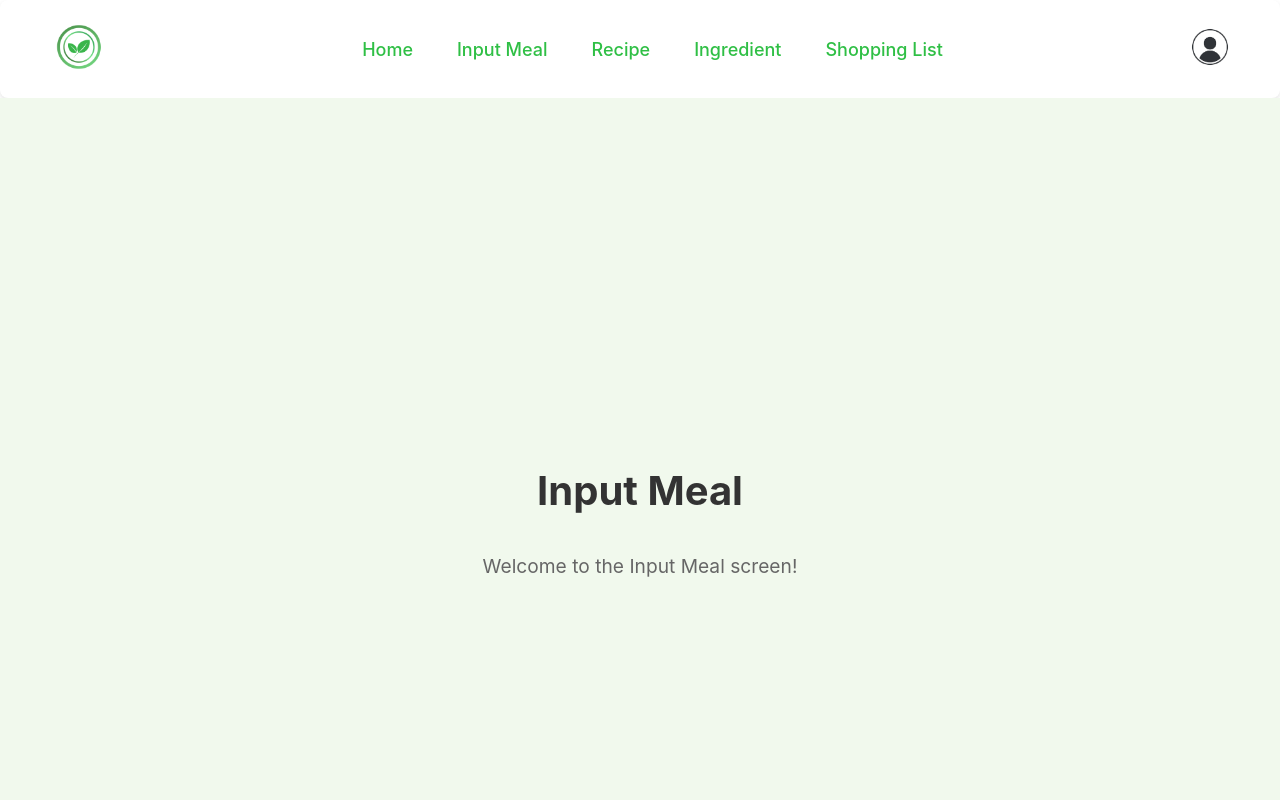
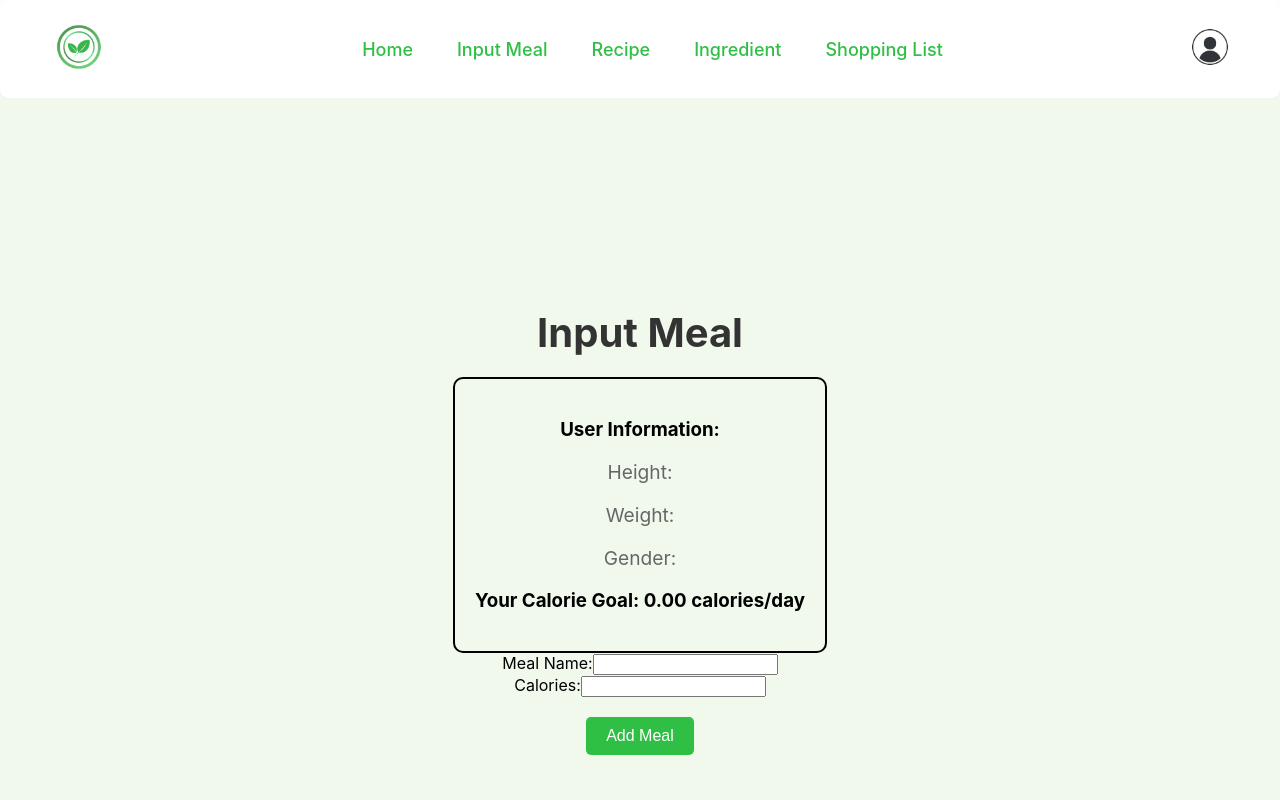
Before and after one commit to The-Feast-Finders/CS2340R_GreenPlate, a React (Create React App) app in the folder gp/: page /input-meal in a window 1280 px wide. Shown: the top 800 px of the page. Built offline with nearby package versions, Linux system fonts and the light colour scheme; no server answers.

Commit message:
Implemented user info and adding meals functionality

```diff
--- a/gp/src/components/InputMeal.jsx
+++ b/gp/src/components/InputMeal.jsx
@@ -1,16 +1,9 @@
 import React, { useState } from 'react';
-import { getAuth, onAuthStateChanged } from 'firebase/auth';
 import { getFirestore, doc, setDoc, collection, addDoc, Timestamp } from 'firebase/firestore';
 
-const InputMeal = () => {
+const InputMeal = ({ user }) => {
     const [mealName, setMealName] = useState('');
     const [calories, setCalories] = useState('');
-    const [user, setUser] = useState(null);
-
-    const auth = getAuth();
-    onAuthStateChanged(auth, (currentUser) => {
-        setUser(currentUser);
-    });
 
     const handleSubmit = async (event) => {
         event.preventDefault();
--- /dev/null
+++ b/gp/src/components/UserInfo.jsx
@@ -0,0 +1,42 @@
+import React, { useEffect, useState } from 'react';
+import '../pages/styles/UserInfo.css'; // Import CSS for styling
+import { getFirestore, doc, getDoc } from 'firebase/firestore';//necessary for read, write,listen, and query
+import { getAuth } from 'firebase/auth'; //needed to identify current user
+
+const UserInfo = () => { //starting main functional component
+  const [userInfo, setUserInfo] = useState({ height: '', weight: '', gender: '' }); //initializing user info with default empty string
+  const auth = getAuth(); //initialie instance to acces curr users state
+  const db = getFirestore(); // initialize database instance to fetch data
+
+  useEffect(() => { // used to execute side effect component
+    const fetchUserInfo = async () => { //asynchronous to fetch curr users info from firebase
+      const user = auth.currentUser; // sets user = curr user signed in
+      if (user) { //checks if there is a current user
+        const docRef = doc(db, "users", user.uid); // Reference to the user's document
+        const docSnap = await getDoc(docRef); // fetches curr "snapshot" of state
+
+        if (docSnap.exists()) { // checks if doc exists
+          setUserInfo(docSnap.data()); // if it does, update UserInfo state with the data
+        } else { //else
+          console.log("No such document!"); //message indicating document does not exist
+        }
+      }
+    };
+
+    fetchUserInfo(); //executes fetching process
+  }, [auth, db]); //code will re run if any of these change
+
+  return ( //starts return
+    <div className="UserInfo"> {/* div element of class UserInfo */}
+      <h3>User Information:</h3> {/* header*/}
+      <p>Height: {userInfo.height}</p> {/* displays info*/}
+      <p>Weight: {userInfo.weight}</p> {/* displays info*/}
+      <p>Gender: {userInfo.gender}</p> {/* displays info*/}
+    </div>
+  );
+};
+
+export default UserInfo;
+
+//Men: BMR = 13.397W + 4.799H - 136.248 + 88.362
+//Women: BMR = 9.247W + 3.098H - 103.92 + 447.593
--- a/gp/src/pages/IngredientPage.jsx
+++ b/gp/src/pages/IngredientPage.jsx
@@ -1,6 +1,7 @@
 import React from 'react';
 import NavigationBar from '../components/NavigationBar';
 //import './styles/IngredientPage.css'
+import InputMeal from '../components/InputMeal'
 
 const IngredientPage = () => {
     return (
@@ -10,7 +11,6 @@ const IngredientPage = () => {
                 <h1>Ingredient Page</h1>
                 <p>Welcome to the Ingredient Page!</p>
             </div>
-
         </div>
     );
 };
--- a/gp/src/pages/InputMealPage.jsx
+++ b/gp/src/pages/InputMealPage.jsx
@@ -1,17 +1,65 @@
-import React from 'react';
+import React, { useEffect, useState } from 'react';
 import NavigationBar from '../components/NavigationBar';
-//import './styles/InputMeal.css'
+import UserInfo from '../components/UserInfo';
+import './styles/InputMeal.css';
+import { getAuth, onAuthStateChanged } from 'firebase/auth';
+import { getFirestore, doc, getDoc, Timestamp } from 'firebase/firestore';
 import InputMeal from '../components/InputMeal';
 
 const InputMealPage = () => {
+    const [user, setUser] = useState(null);
+    const [userData, setUserData] = useState({});
+
+
+    useEffect(() => {
+        const auth = getAuth();
+        onAuthStateChanged(auth, async (currentUser) => {
+            setUser(currentUser);
+            if (currentUser) {
+                await fetchUserData(currentUser.uid);
+            }
+        });
+    }, []);
+
+    const fetchUserData = async (uid) => {
+        const db = getFirestore();
+        const userRef = doc(db, 'users', uid);
+        try {
+            const docSnap = await getDoc(userRef);
+            if (docSnap.exists()) {
+                setUserData(docSnap.data());
+            } else {
+                console.log('No such document!');
+            }
+        } catch (error) {
+            console.error('Error fetching user data:', error);
+        }
+    };
+
+    const calculateBMR = (weight, height, gender) => {
+        let BMR = 0;
+        if (gender === 'Male') {
+          BMR = 13.397 * weight + 4.799 * height - 136.248 + 88.362;
+        } else if (gender === 'Female') {
+          BMR = 9.247 * weight + 3.098 * height - 103.92 + 447.593;
+        }
+        return BMR.toFixed(2);
+    };
+
+    const userBMR = userData ? calculateBMR(userData.weight, userData.height, userData.gender) : 0;
+
     return (
         <div>
             <NavigationBar />
             <div className='frame'>
                 <h1>Input Meal</h1>
-                <p>Welcome to the Input Meal screen!</p>
+
+                <div className='container'>
+                    <UserInfo userData={userData} /> {/* Pass userData as props */}
+                    <h3>Your Calorie Goal: {userBMR} calories/day</h3>
+                </div>
+            <InputMeal />
             </div>
-            <InputMeal />
         </div>
     );
 };
--- a/gp/src/pages/ProfilePage.jsx
+++ b/gp/src/pages/ProfilePage.jsx
@@ -2,6 +2,7 @@ import React from 'react';
 import './styles/ProfilePage.css'
 import NavigationBar from '../components/NavigationBar';
 import InputData from '../components/InputData'
+import UserInfo from '../components/UserInfo';
 
 const ProfilePage = ({ userData, onUpdate }) => {
     // userData should contain the user's information such as meals, height, etc.
@@ -19,6 +20,7 @@ const ProfilePage = ({ userData, onUpdate }) => {
             <NavigationBar />
             <div className="profile-page">
                 <h1>Welcome to Your Profile!</h1>
+                <UserInfo userData={userData} />
                 <InputData />
             </div>
             <div className="logout-button-container">
--- /dev/null
+++ b/gp/src/pages/styles/InputMeal.css
@@ -0,0 +1,21 @@
+.inputMealPageContainer {
+    display: flex;
+    flex-direction: column;
+    align-items: center;
+    padding: 20px;
+    max-width: 600px;
+    margin: auto;
+}
+
+.frame {
+    display: flex;
+
+}
+
+.container {
+    border: 2px solid #000; /* Creates a border around the container */
+    border-radius: 10px; /* Rounds the corners of the border */
+    width: auto; /* Adjust the width as needed or keep it auto */
+    margin-left: 0; /* Aligns the container to the left */
+    padding: 20px; /* Adds some space inside the container */
+}
--- /dev/null
+++ b/gp/src/pages/styles/UserInfo.css
@@ -0,0 +1,17 @@
+.userInfo {
+    border: 1px solid #ddd;
+    padding: 20px;
+    border-radius: 5px;
+    margin: 20px 0 20px 20px;
+    background-color: #f8f8f8;
+}
+
+.userInfo h3 {
+    margin-top: 0;
+    color: #333;
+}
+
+.userInfo p {
+    margin: 10px 0;
+    color: #666;
+}
```
